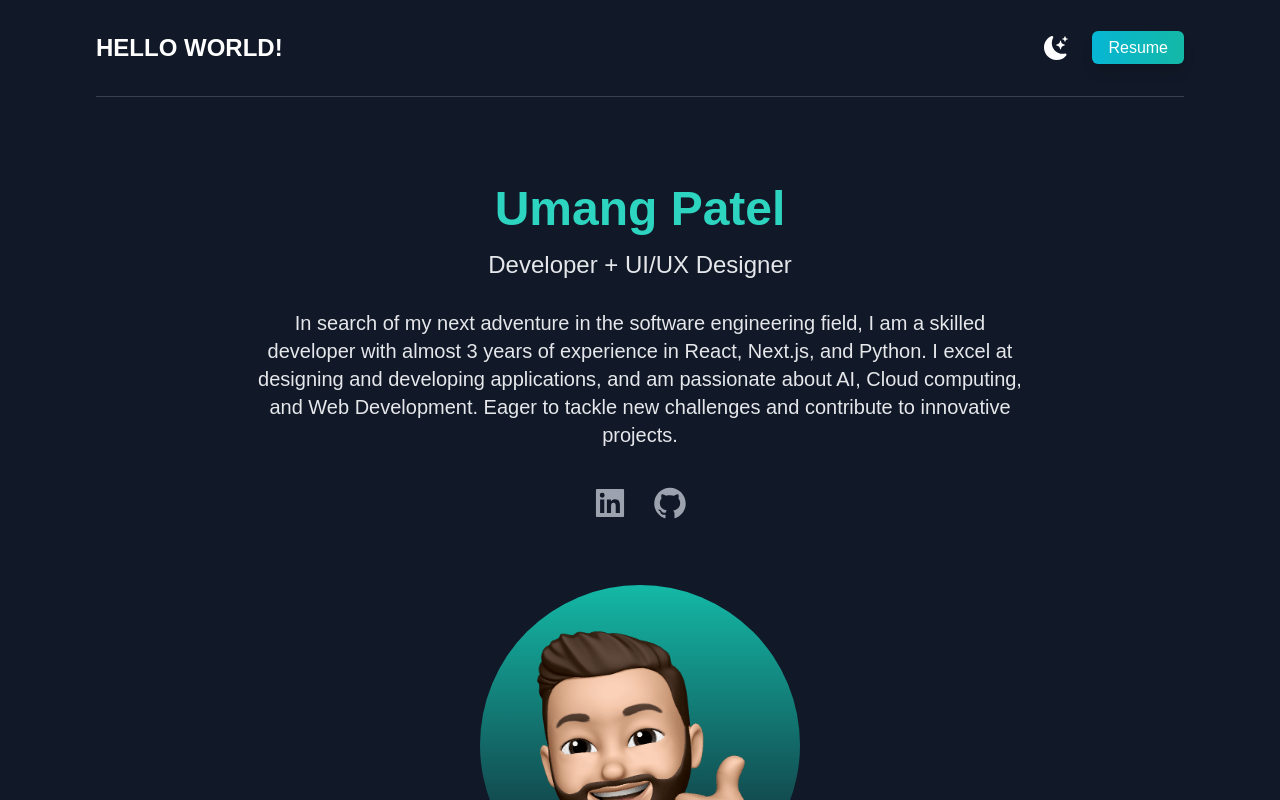
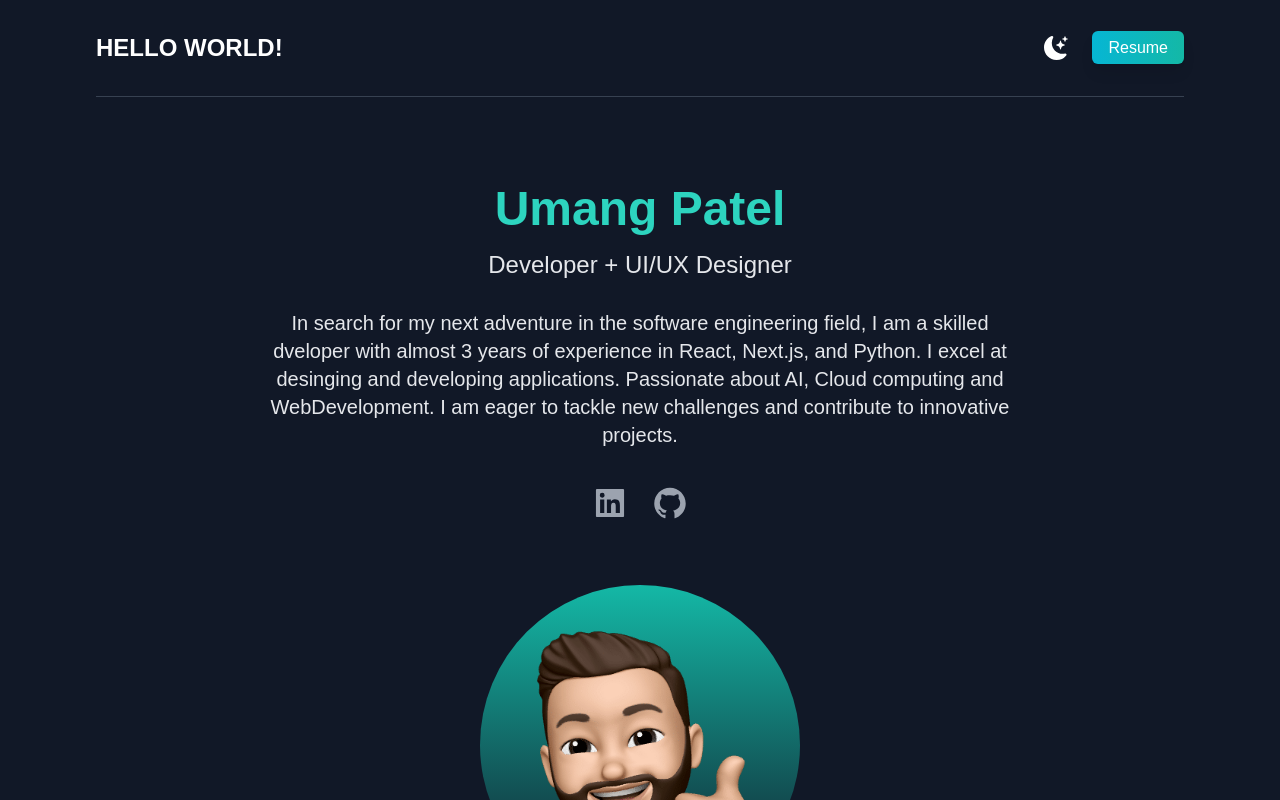
Before and after one commit to umangp023/react-portfolio.01, a Next.js app: page / in a window 1280 px wide. Shown: the top 800 px of the page. Built offline with nearby package versions, Linux system fonts and the light colour scheme.

Commit message:
Update index.js

```diff
--- a/pages/index.js
+++ b/pages/index.js
@@ -52,7 +52,7 @@ export default function Home() {
               Developer + UI/UX Designer
             </h3>
             <p className="text-lg py-5 leading-7 text-gray-800 dark:text-gray-200 max-w-3xl mx-auto md:text-xl">
-              In search of my next adventure in the software engineering field, I am a skilled developer with almost 3 years of experience in React, Next.js, and Python. I excel at designing and developing applications, and am passionate about AI, Cloud computing, and Web Development. Eager to tackle new challenges and contribute to innovative projects.
+              In search for my next adventure in the software engineering field, I am a skilled dveloper with almost 3 years of experience in React, Next.js, and Python. I excel at desinging and developing applications. Passionate about AI, Cloud computing and WebDevelopment. I am eager to tackle new challenges and contribute to innovative projects.
             </p>
             <div className="text-4xl flex justify-center gap-6 py-4 text-gray-600 dark:text-gray-400">
               <a href="https://www.linkedin.com/in/umangp023/" aria-label="LinkedIn profile">
@@ -68,6 +68,7 @@ export default function Home() {
           </div>
         </section>
         <section>
+                    {/*
           <div className="text-center py-8">
             <h3 className="text-3xl py-2 text-gray-800 dark:text-white">Portfolio</h3>
             <p className="text-lg py-4 leading-7 text-gray-800 dark:text-gray-200 max-w-2xl mx-auto">
@@ -117,7 +118,7 @@ export default function Home() {
                 />
               </div>
             ))}
-          </div>
+          </div> */}
         </section>
       </main>
     </div>
```
